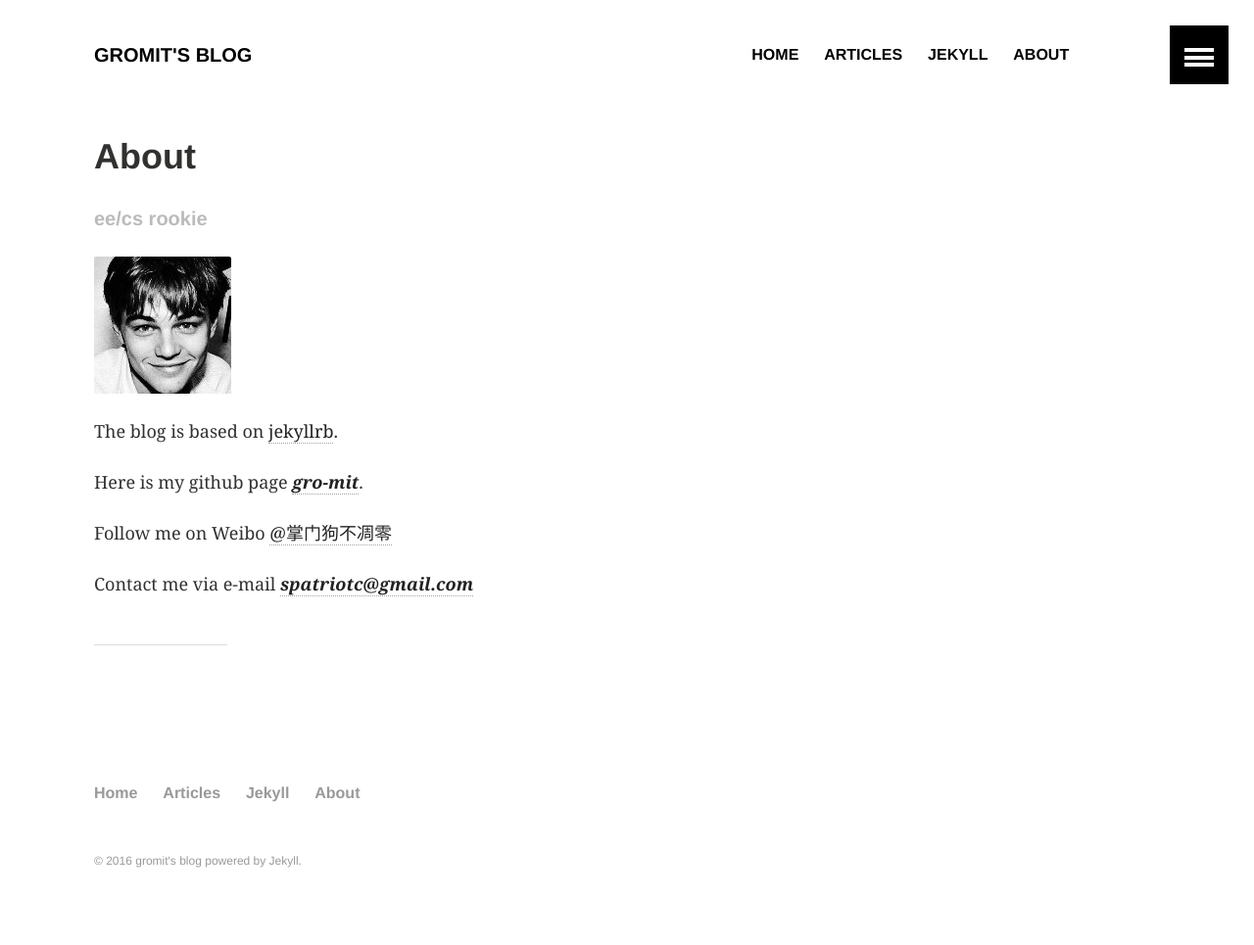
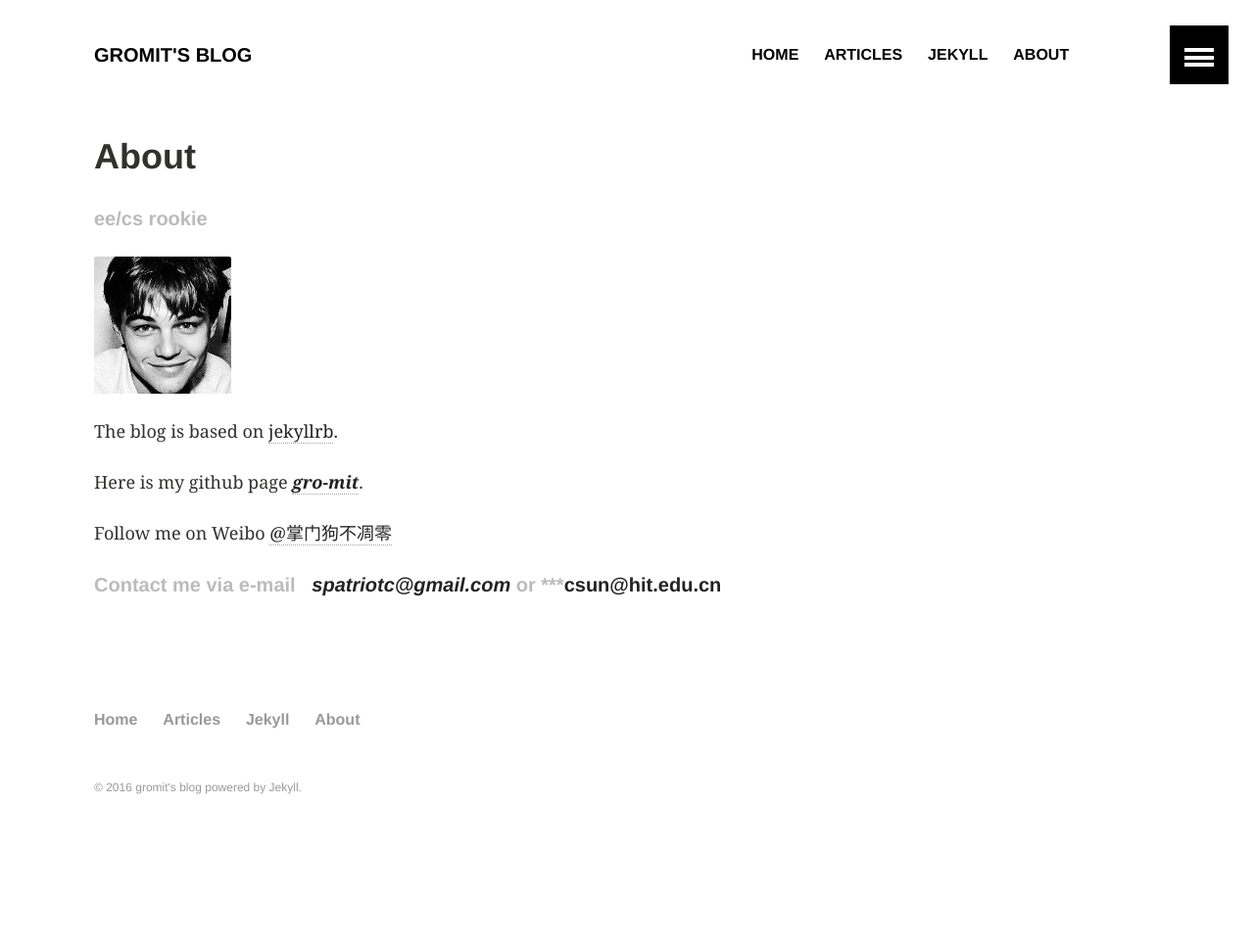
Before and after one commit to gro-mit/gro-mit.github.io, a Jekyll site: the page built from About.md, in a window 1280 px wide. Shown: the whole page at 98% size. Built offline with Jekyll 4.4.1, drawn with Linux system fonts in a browser that asks for light colours; after the commit the page ends 900 px from its top, so only the background shows below that.

Commit message:
Update About.md

```diff
--- a/About.md
+++ b/About.md
@@ -14,6 +14,5 @@ Here is my github page ***[gro-mit](https://github.com/gro-mit)***.
 
 Follow me on Weibo [@掌门狗不凋零](http://weibo.com/1583170297)
 
-Contact me via e-mail   ***[spatriotc@gmail.com](mailto:spatriotc@gmail.com)***
-
+Contact me via e-mail   ***[spatriotc@gmail.com](mailto:spatriotc@gmail.com)*** or ***[csun@hit.edu.cn](mailto:csun@hit.edu.cn)
 ---
```
